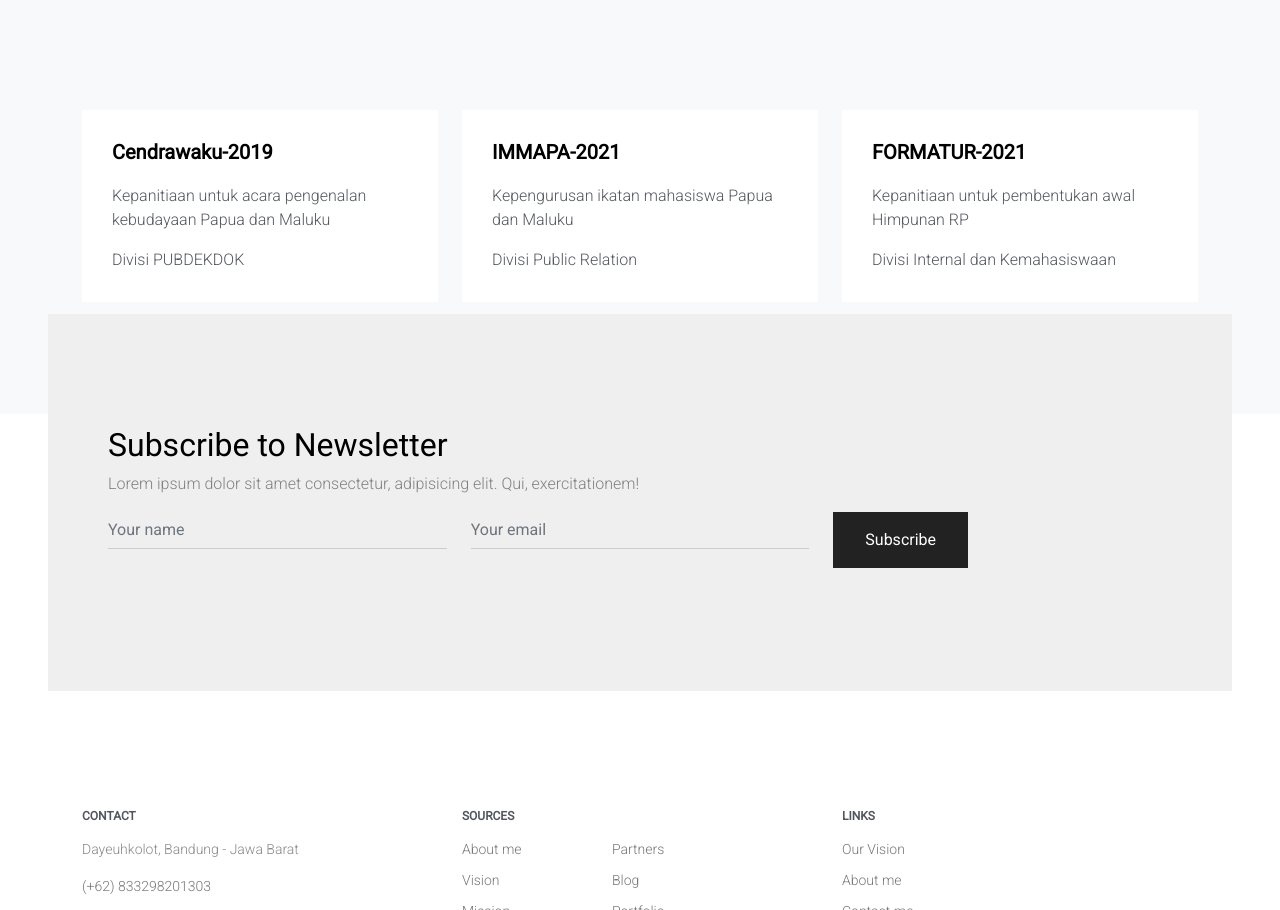
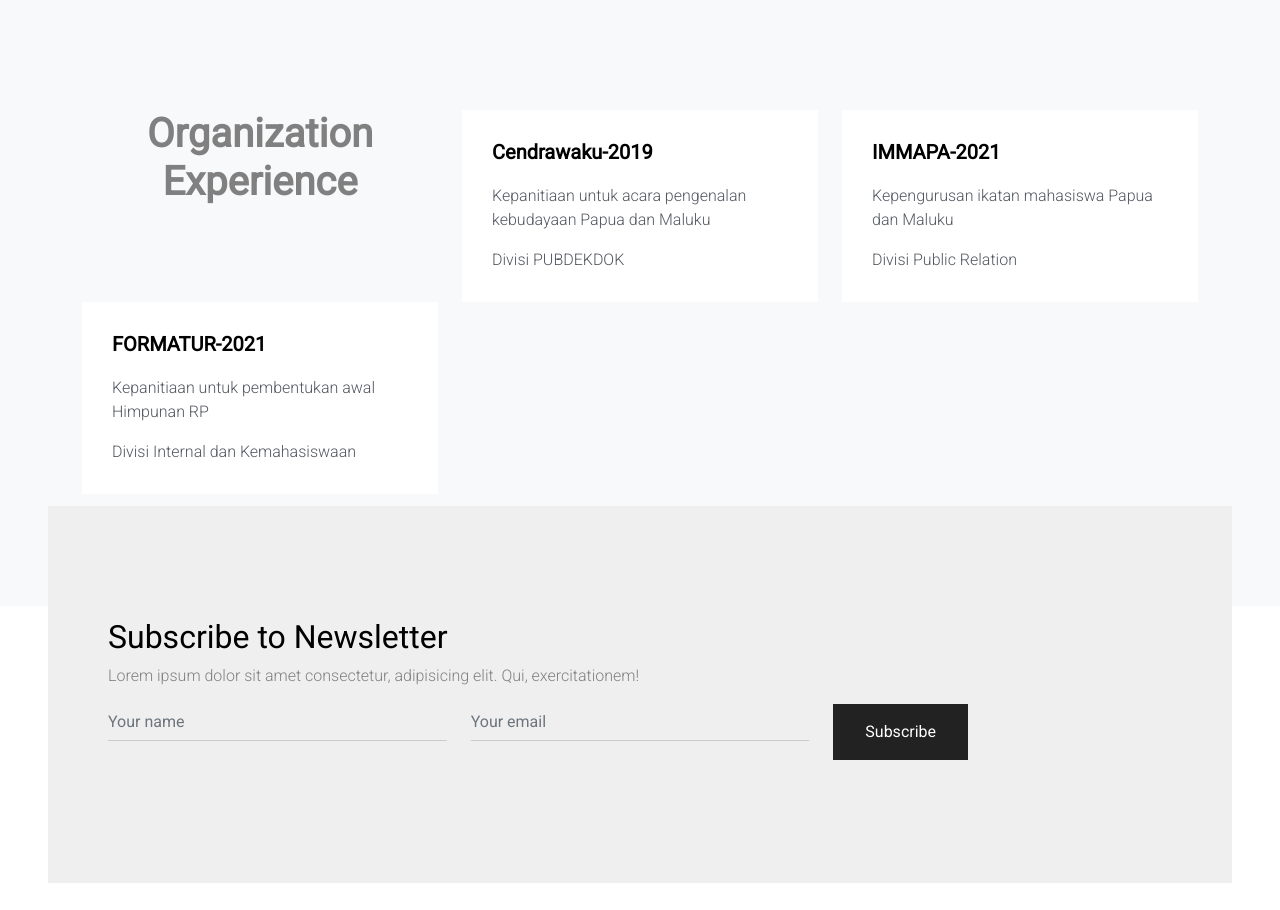
Before and after one commit to rerechintya/rerechintya.github.io, a plain HTML site: page index.html in a window 1280 px wide. Shown: the part 802-1712 px from the top of the page. Drawn offline with nearby package versions, Linux system fonts and the light colour scheme; files whose address does not match are found by name.

Commit message:
Update index.html

```diff
--- a/index.html
+++ b/index.html
@@ -93,6 +93,9 @@
 	<div class="section bg-light">
 		<div class="container">
 			<div class="row">
+				<div class="col text-center">
+					<h1 style="color:gray; font-weight:bold; underlined : 2px"> Organization Experience </h1>
+				</div>
 				<div class="col-lg-4 mb-4 mb-lg-0" data-aos="fade-up" data-aos-delay="0">
 					<div class="service grayscale">
 						<div class="service-inner">
```
